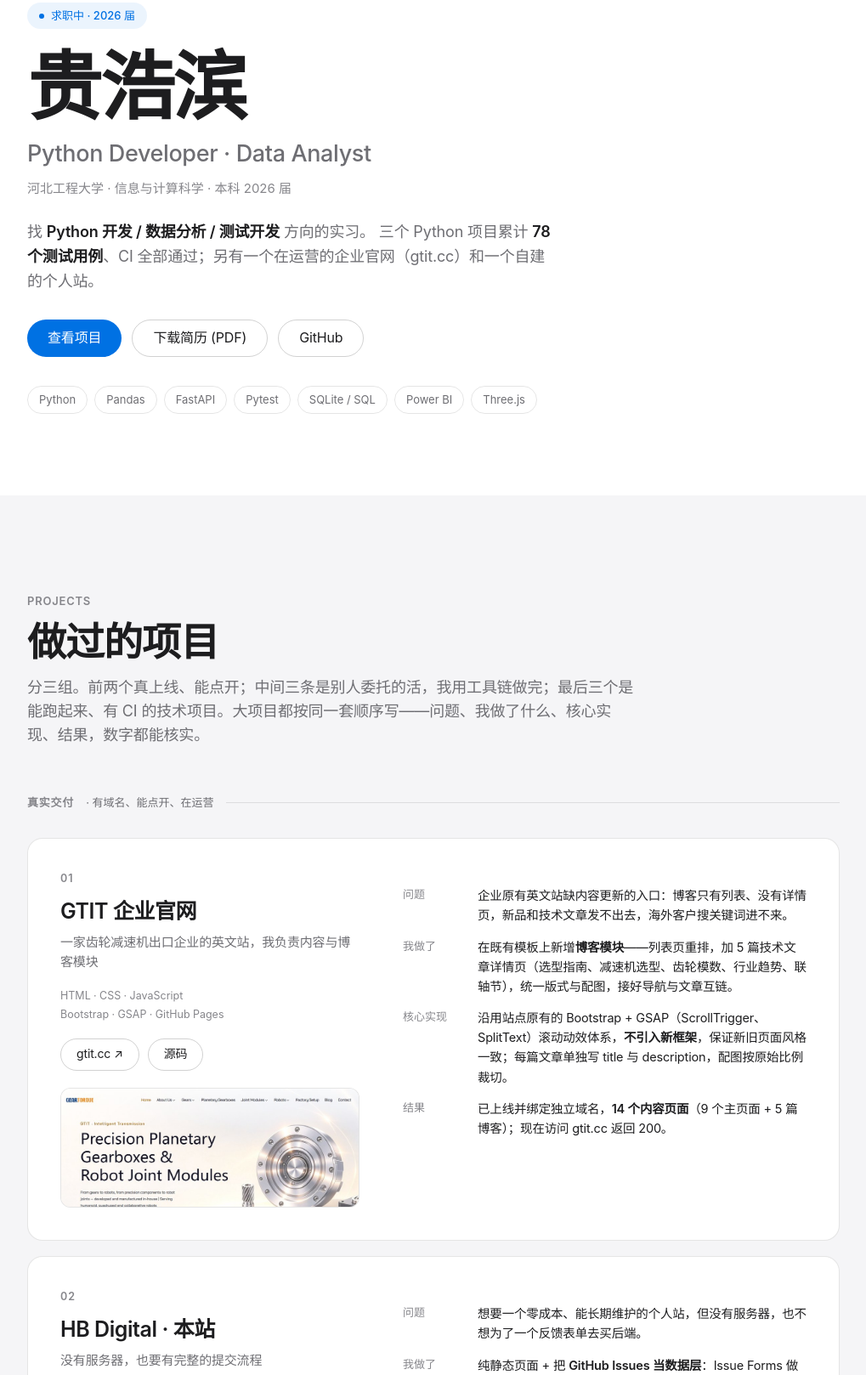
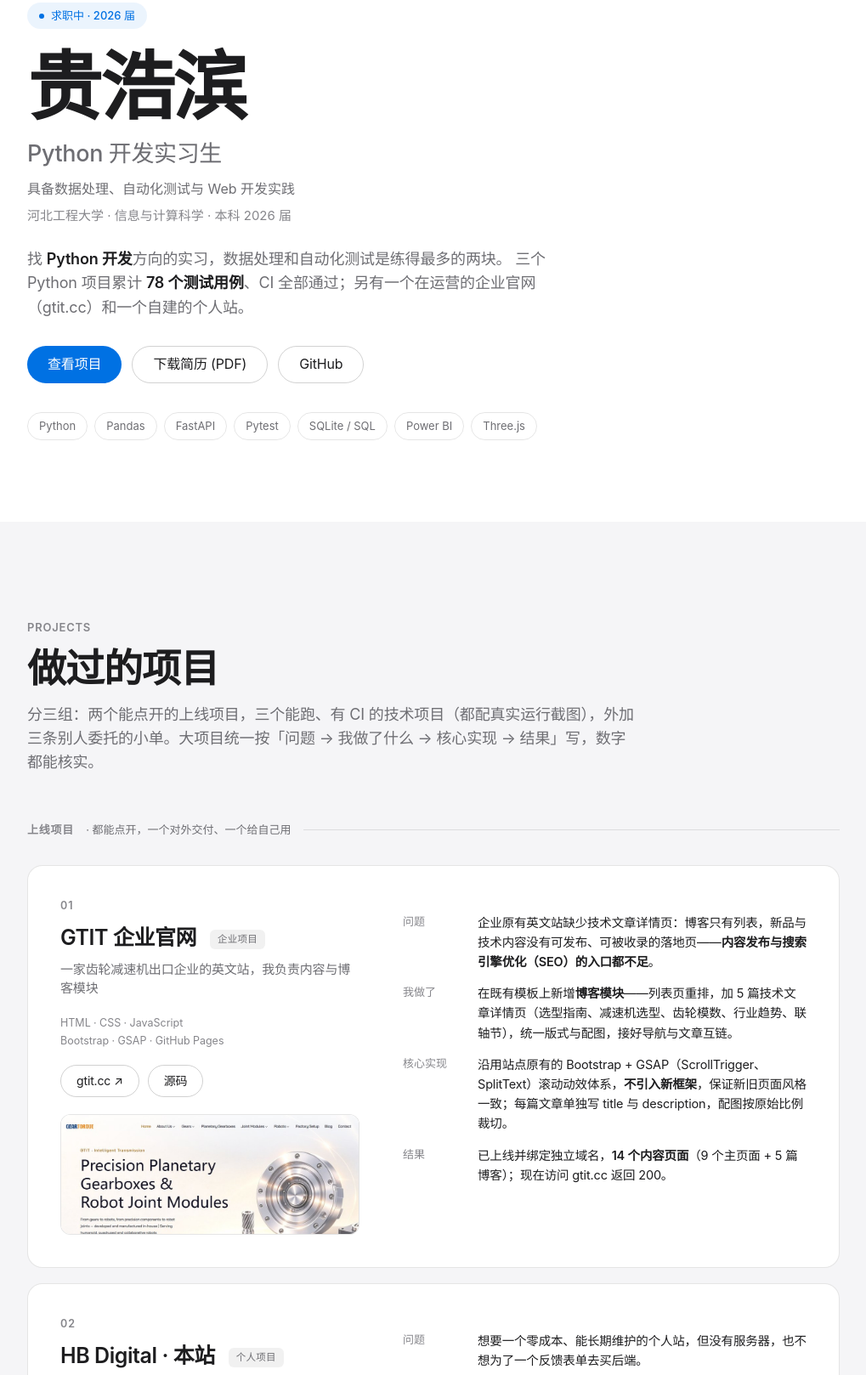
Before and after one commit to ghb-onb/hb-digital, a plain HTML site: page index.html in a window 1280 px wide. Shown: the part 141-1759 px from the top of the page at 85% size, without its empty margins (130-1149 px from the left). Drawn offline with Linux system fonts and the light colour scheme.

Commit message:
feat: 三个技术项目补真实运行截图；方向统一为 Python 开发实习；上线项目分企业/个人

```diff
--- a/index.html
+++ b/index.html
@@ -3,10 +3,10 @@
 <head>
 <meta charset="utf-8">
 <meta name="viewport" content="width=device-width,initial-scale=1">
-<title>贵浩滨 | Python Developer</title>
-<meta name="description" content="贵浩滨，河北工程大学信息与计算科学 2026 届，寻找 Python 开发 / 数据分析 / 测试开发方向实习。三个 Python 项目累计 78 个测试用例，CI 全部通过。">
+<title>贵浩滨 | Python 开发实习生</title>
+<meta name="description" content="贵浩滨，河北工程大学信息与计算科学 2026 届，寻找 Python 开发方向实习。三个 Python 项目累计 78 个测试用例、CI 全部通过，均附真实运行截图。">
 <meta name="theme-color" content="#ffffff">
-<meta property="og:title" content="贵浩滨 | Python Developer">
+<meta property="og:title" content="贵浩滨 | Python 开发实习生">
 <meta property="og:description" content="河北工程大学 · 信息与计算科学 · 2026 届。三个 Python 项目，78 个测试用例，CI 全绿。">
 <meta property="og:type" content="profile">
 <style>
@@ -122,6 +122,7 @@ h1{
   color:var(--ink-2);letter-spacing:-.014em;
 }
 .hero-meta{margin:0 0 26px;font-size:15px;color:var(--ink-3);letter-spacing:0}
+.hero-sub{margin:0 0 8px;font-size:16px;color:var(--ink-2);letter-spacing:0}
 .hero-ask{
   margin:0 0 30px;max-width:620px;font-size:clamp(16px,1.6vw,18px);
   line-height:1.6;color:var(--ink-2);
@@ -152,6 +153,10 @@ h1{
 .pj:hover{border-color:rgba(0,0,0,.2);box-shadow:0 14px 40px rgba(0,0,0,.06)}
 .pj-id{font-size:12.5px;font-weight:600;letter-spacing:.08em;color:var(--ink-3);display:block;margin-bottom:10px}
 .pj h3{margin:0 0 8px;font-size:clamp(21px,2.4vw,25px);font-weight:600;letter-spacing:-.018em}
+.pj-kind{
+  display:inline-block;margin-left:10px;padding:3px 9px;border-radius:6px;vertical-align:middle;
+  background:rgba(0,0,0,.055);font-size:11.5px;font-weight:500;color:var(--ink-2);letter-spacing:.02em;
+}
 .pj .line{margin:0 0 18px;font-size:15px;color:var(--ink-2);line-height:1.5}
 .pj-tech{
   margin:0 0 18px;font-size:12.5px;line-height:1.7;color:var(--ink-3);letter-spacing:0;
@@ -163,7 +168,9 @@ h1{
   border:1px solid var(--hair);background:#fff;
   transition:transform .3s var(--ease),box-shadow .3s var(--ease);
 }
-.pj-shot img{display:block;width:100%;height:auto}
+.pj-shot img{display:block;width:100%;height:auto;max-height:460px;object-fit:contain;background:#fff}
+.pj-shot.dark{background:#12131a;border-color:#23252f}
+.pj-shot.dark img{background:#12131a}
 .pj-shot:hover{transform:translateY(-2px);box-shadow:0 10px 26px rgba(0,0,0,.1)}
 .pj-body{display:grid;gap:14px;align-content:start}
 .pj-row{display:grid;grid-template-columns:74px minmax(0,1fr);gap:14px;align-items:start}
@@ -342,10 +349,11 @@ footer .fnav{display:flex;flex-wrap:wrap;gap:20px}
   <div class="wrap">
     <p class="hero-eyebrow reveal"><span class="pulse"></span>求职中 · 2026 届</p>
     <h1 class="reveal">贵浩滨</h1>
-    <p class="hero-role reveal">Python Developer · Data Analyst</p>
+    <p class="hero-role reveal">Python 开发实习生</p>
+    <p class="hero-sub reveal">具备数据处理、自动化测试与 Web 开发实践</p>
     <p class="hero-meta reveal">河北工程大学 · 信息与计算科学 · 本科 2026 届</p>
     <p class="hero-ask reveal">
-      找 <b>Python 开发 / 数据分析 / 测试开发</b> 方向的实习。
+      找 <b>Python 开发</b>方向的实习，数据处理和自动化测试是练得最多的两块。
       三个 Python 项目累计 <b>78 个测试用例</b>、CI 全部通过；另有一个在运营的企业官网（gtit.cc）和一个自建的个人站。
     </p>
     <div class="actions reveal">
@@ -370,16 +378,16 @@ footer .fnav{display:flex;flex-wrap:wrap;gap:20px}
     <div class="sec-head reveal">
       <span class="eyebrow">Projects</span>
       <h2>做过的项目</h2>
-      <p>分三组。前两个真上线、能点开；中间三条是别人委托的活，我用工具链做完；最后三个是能跑起来、有 CI 的技术项目。大项目都按同一套顺序写——问题、我做了什么、核心实现、结果，数字都能核实。</p>
+      <p>分三组：两个能点开的上线项目，三个能跑、有 CI 的技术项目（都配真实运行截图），外加三条别人委托的小单。大项目统一按「问题 → 我做了什么 → 核心实现 → 结果」写，数字都能核实。</p>
     </div>
 
     <div class="projects">
-      <p class="group-label reveal">真实交付 <em>· 有域名、能点开、在运营</em></p>
+      <p class="group-label reveal">上线项目 <em>· 都能点开，一个对外交付、一个给自己用</em></p>
 
       <article class="pj reveal">
         <div>
           <span class="pj-id">01</span>
-          <h3>GTIT 企业官网</h3>
+          <h3>GTIT 企业官网 <span class="pj-kind">企业项目</span></h3>
           <p class="line">一家齿轮减速机出口企业的英文站，我负责内容与博客模块</p>
           <p class="pj-tech">HTML · CSS · JavaScript<br>Bootstrap · GSAP · GitHub Pages</p>
           <div class="pj-links">
@@ -391,7 +399,7 @@ footer .fnav{display:flex;flex-wrap:wrap;gap:20px}
           </a>
         </div>
         <dl class="pj-body">
-          <div class="pj-row"><dt>问题</dt><dd>企业原有英文站缺内容更新的入口：博客只有列表、没有详情页，新品和技术文章发不出去，海外客户搜关键词进不来。</dd></div>
+          <div class="pj-row"><dt>问题</dt><dd>企业原有英文站缺少技术文章详情页：博客只有列表，新品与技术内容没有可发布、可被收录的落地页——<b>内容发布与搜索引擎优化（SEO）的入口都不足</b>。</dd></div>
           <div class="pj-row"><dt>我做了</dt><dd>在既有模板上新增<b>博客模块</b>——列表页重排，加 5 篇技术文章详情页（选型指南、减速机选型、齿轮模数、行业趋势、联轴节），统一版式与配图，接好导航与文章互链。</dd></div>
           <div class="pj-row"><dt>核心实现</dt><dd>沿用站点原有的 Bootstrap + GSAP（ScrollTrigger、SplitText）滚动动效体系，<b>不引入新框架</b>，保证新旧页面风格一致；每篇文章单独写 title 与 description，配图按原始比例裁切。</dd></div>
           <div class="pj-row pj-result"><dt>结果</dt><dd>已上线并绑定独立域名，<b>14 个内容页面</b>（9 个主页面 + 5 篇博客）；现在访问 gtit.cc 返回 200。</dd></div>
@@ -401,7 +409,7 @@ footer .fnav{display:flex;flex-wrap:wrap;gap:20px}
       <article class="pj reveal">
         <div>
           <span class="pj-id">02</span>
-          <h3>HB Digital · 本站</h3>
+          <h3>HB Digital · 本站 <span class="pj-kind">个人项目</span></h3>
           <p class="line">没有服务器，也要有完整的提交流程</p>
           <p class="pj-tech">HTML · CSS · JavaScript · GitHub Actions<br>GitHub REST API · Three.js</p>
           <div class="pj-links">
@@ -432,6 +440,9 @@ footer .fnav{display:flex;flex-wrap:wrap;gap:20px}
             <a class="btn btn-outline btn-sm" href="https://github.com/ghb-onb/InsightAgent" target="_blank" rel="noopener">源码</a>
             <a class="btn btn-outline btn-sm" href="https://github.com/ghb-onb/InsightAgent/actions" target="_blank" rel="noopener">CI 记录</a>
           </div>
+          <a class="pj-shot" href="assets/shot-insight.jpg" target="_blank" rel="noopener" aria-label="放大查看 InsightAgent 运行截图">
+            <img src="assets/shot-insight.jpg" alt="InsightAgent 界面：输入中文问题「哪个产品销售额最高」，返回结论、指标卡与柱状图" loading="lazy">
+          </a>
         </div>
         <dl class="pj-body">
           <div class="pj-row"><dt>问题</dt><dd>不会写 SQL 的人想查数据，只能等会写的人帮忙，来回一轮就是半天。</dd></div>
@@ -451,6 +462,9 @@ footer .fnav{display:flex;flex-wrap:wrap;gap:20px}
             <a class="btn btn-outline btn-sm" href="https://github.com/ghb-onb/CodeFix-Agent" target="_blank" rel="noopener">源码</a>
             <a class="btn btn-outline btn-sm" href="https://github.com/ghb-onb/CodeFix-Agent/actions" target="_blank" rel="noopener">CI 记录</a>
           </div>
+          <a class="pj-shot dark" href="assets/shot-codefix.jpg" target="_blank" rel="noopener" aria-label="放大查看 CodeFix-Agent 运行输出">
+            <img src="assets/shot-codefix.jpg" alt="CodeFix-Agent 在 demo_data 上运行的真实输出：检出 CF001 折扣计算错误，修复前 0/4 通过、修复后 4/4 通过" loading="lazy">
+          </a>
         </div>
         <dl class="pj-body">
           <div class="pj-row"><dt>问题</dt><dd>代码评审里同类问题反复出现——折扣算反、可变默认参数、浮点直接比较、裸 except，人眼容易漏。</dd></div>
@@ -470,6 +484,9 @@ footer .fnav{display:flex;flex-wrap:wrap;gap:20px}
             <a class="btn btn-outline btn-sm" href="https://github.com/ghb-onb/TestPilot" target="_blank" rel="noopener">源码</a>
             <a class="btn btn-outline btn-sm" href="https://github.com/ghb-onb/TestPilot/actions" target="_blank" rel="noopener">CI 记录</a>
           </div>
+          <a class="pj-shot" href="assets/shot-testpilot.jpg" target="_blank" rel="noopener" aria-label="放大查看 TestPilot 接口文档与调用结果">
+            <img src="assets/shot-testpilot.jpg" alt="TestPilot 的 Swagger 接口文档，POST /api/test 真实调用返回 200，响应 case_id 为 tc_login、status 为 passed" loading="lazy">
+          </a>
         </div>
         <dl class="pj-body">
           <div class="pj-row"><dt>问题</dt><dd>接口测试用例靠手写，同样的结构重复很多遍，还容易漏场景。</dd></div>
@@ -594,7 +611,7 @@ footer .fnav{display:flex;flex-wrap:wrap;gap:20px}
   <div class="wrap">
     <div class="box reveal">
       <h2>聊聊实习机会</h2>
-      <p class="lede">2026 年 6 月毕业，可实习 6 个月以上，接受转正。到岗城市：北京 / 天津 / 邯郸。</p>
+      <p class="lede">可实习 6 个月以上，预计实习至 2027 年 6 月，具体到岗时间可沟通。到岗城市：北京 / 天津 / 邯郸。</p>
       <div class="actions">
         <a class="btn btn-fill" href="mailto:2195154945@qq.com?subject=%E5%AE%9E%E4%B9%A0%E6%9C%BA%E4%BC%9A%EF%BC%9A%E8%B4%B5%E6%B5%A9%E6%BB%A8">邮件联系我</a>
         <button class="btn btn-outline" id="openQQ" type="button">加我 QQ</button>
@@ -604,7 +621,7 @@ footer .fnav{display:flex;flex-wrap:wrap;gap:20px}
 
     <div class="contact-rows reveal">
       <div class="row"><span class="label">姓名</span><span class="value">贵浩滨</span></div>
-      <div class="row"><span class="label">求职方向</span><span class="value">Python 开发 / 数据分析 / 测试开发 · 实习</span></div>
+      <div class="row"><span class="label">求职方向</span><span class="value">Python 开发 · 实习</span></div>
       <div class="row"><span class="label">Email</span><span class="value">2195154945@qq.com<button class="copy-btn" id="copyEmail">复制</button></span></div>
       <div class="row"><span class="label">电话</span><span class="value">186-3208-1681<button class="copy-btn" id="copyTel">复制</button></span></div>
       <div class="row"><span class="label">QQ</span><span class="value">2195154945<button class="copy-btn" id="copyQQ">复制</button></span></div>
```
Also changed, not shown: _resume_print.html (+1 -1 lines), assets/shot-codefix.jpg (added), assets/shot-insight.jpg (added), assets/shot-testpilot.jpg (added), 2 other files.
